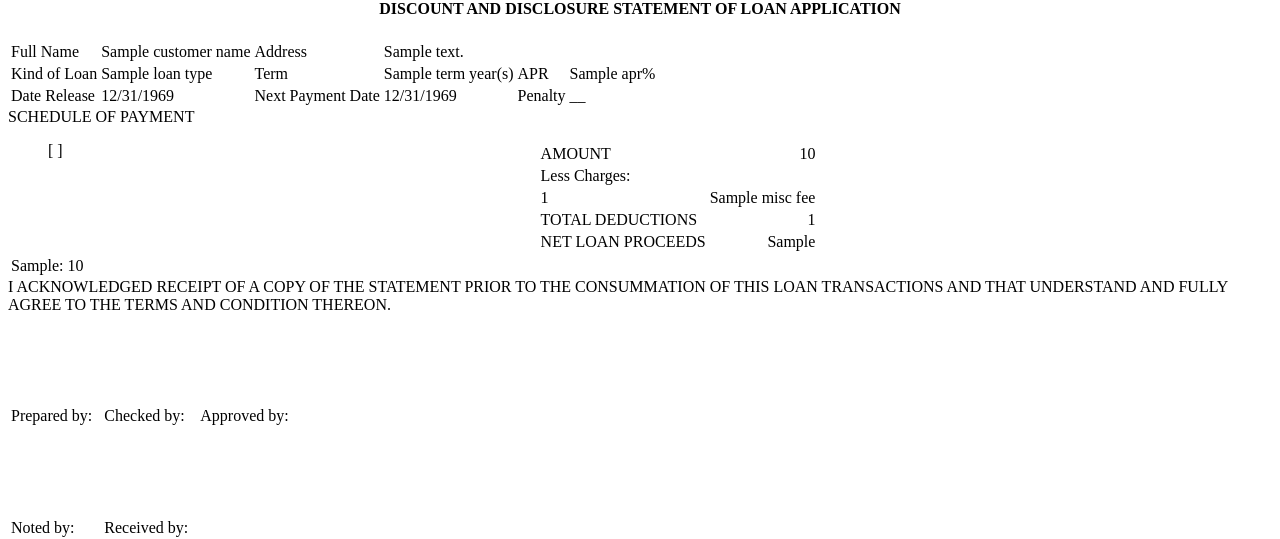
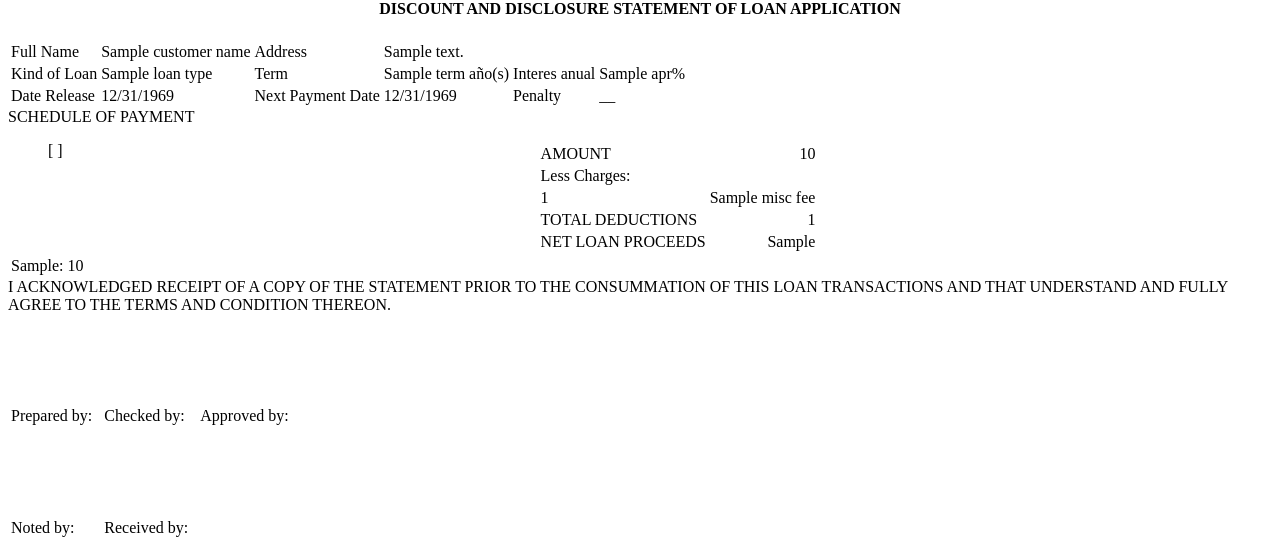
Before and after one commit to HenryAguilarGT/prestamos, a CodeIgniter app: template application/views/loans/pdf_report.php in a window 1280 px wide. Shown: the part 226-765 px from the top of the page. Run offline with CodeIgniter, Linux system fonts and the light colour scheme; data comes from the database, SQL or seed files in the repository; the template is opened without the code that fills it: most values are stand-ins (such as "Sample title", 1, 10 or a date in 2020); data that the repository does not hold is empty.

Commit message:
traduciendo pagare y calendario de pagos

```diff
--- a/application/views/loans/payment_schedule_fix.php
+++ b/application/views/loans/payment_schedule_fix.php
@@ -46,7 +46,7 @@
                 <td>Flexible</td>
                 <td><?= $this->lang->line("loan_type_term"); ?></td>
                 <td><?= $c_payment_scheds["term"] . " " . $c_payment_scheds["term_period"]; ?></td>
-                <td>Interest Rate:</td>
+                <td>Tasa de interes:</td>
                 <td><?= $c_payment_scheds['interest_rate']; ?>%</td>
             </tr>
             <tr>
--- a/application/views/loans/pdf_report.php
+++ b/application/views/loans/pdf_report.php
@@ -41,8 +41,8 @@
                 <td><?= $this->lang->line("loans_type"); ?></td>
                 <td><?= $loan_type->name; ?></td>
                 <td><?= $this->lang->line("loan_type_term"); ?></td>
-                <td><?= $loan_type->term; ?> year(s)</td>
-                <td>APR</td>
+                <td><?= $loan_type->term; ?> año(s)</td>
+                <td>Interes anual</td>
                 <td><?= $apr ?>%</td>
             </tr>
             <tr>
--- a/application/views/loans/pdf_report_fix.php
+++ b/application/views/loans/pdf_report_fix.php
@@ -42,7 +42,7 @@
                 <td>Flexible</td>
                 <td><?= $this->lang->line("loan_type_term"); ?></td>
                 <td><?= $c_payment_scheds["term"] . " " . $c_payment_scheds["term_period"]; ?></td>
-                <td>Interest Rate</td>
+                <td>Tasa de interes</td>
                 <td><?= $c_payment_scheds['interest_rate']; ?>%</td>
             </tr>
             <tr>
```
Also changed, not shown: uploads/profile-/o_1dfn375h6g7b1jm8or9f6e4joc.jpg (added), 11 other files.
